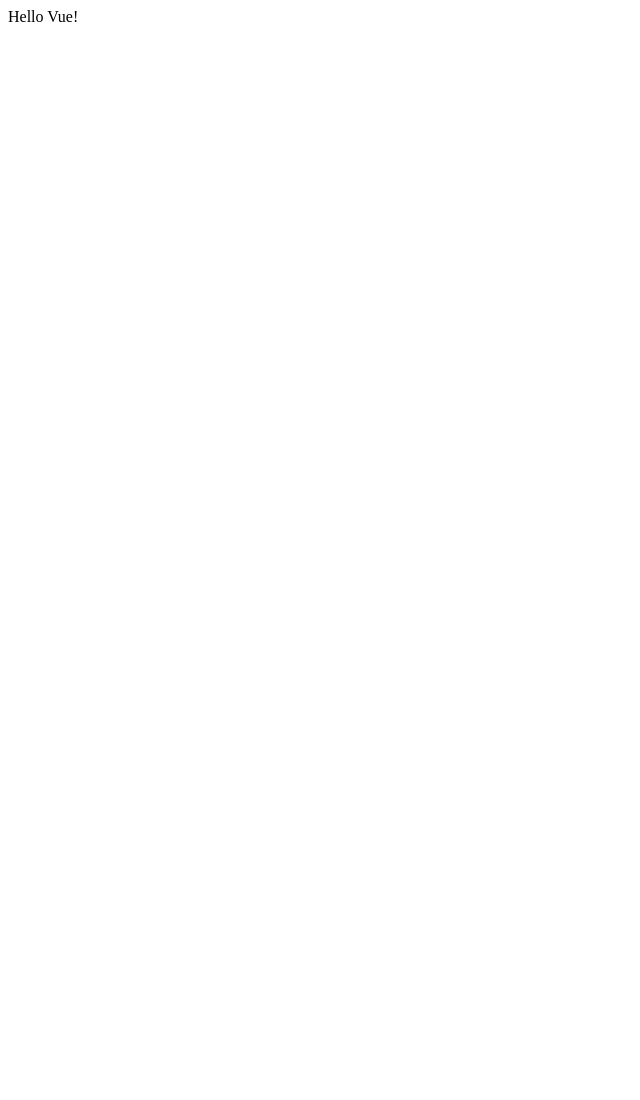
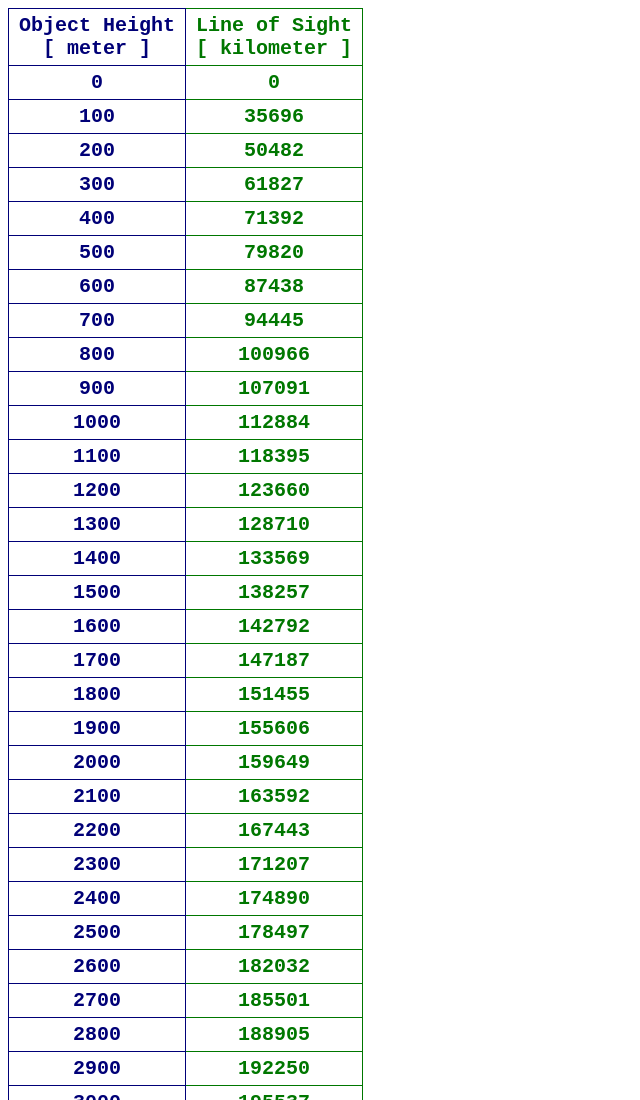
Before and after one commit to hyperbotauthor/lineofsight, a website: page index.html in a window 1280 px wide. Shown: the top 1100 px of the page, without its empty margins (0-640 px from the left). Before the commit the page ends 800 px from the top, so only its background shows below. Drawn offline with nearby package versions, Linux system fonts and the light colour scheme.

Commit message:
Calculator

```diff
--- a/index.html
+++ b/index.html
@@ -1,12 +1,52 @@
 <script src="https://cdn.jsdelivr.net/npm/vue@2"></script>
 
-<div id="app">{{ message }}</div>
+<style>
+    table {
+        border-collapse: collapse;
+    }
+    td {
+        padding: 5px;
+        padding-left: 10px;
+        padding-right: 10px;
+        text-align: center;
+        border: solid 1px;
+        font-weight: bold;
+        font-family: monospace;
+        font-size: 20px;
+    }
+    .height {
+        color: #007;
+    }
+    .los {
+        color: #070;
+    }
+</style>
+
+<div id="app">
+    <table>
+        <tr>
+            <td class="height">Object Height<br>[ meter ]</td>
+            <td class="los">Line of Sight<br>[ kilometer ]</td>
+        </tr>
+        <tr v-for="item in los">
+            <td class="height">{{ item.height }}</td>
+            <td class="los">{{ Math.floor(item.los) }}</td>
+        </tr>
+    </table>
+</div>
 
 <script>
+    const EARTH_RADIUS=6371000
+
+    function los(height){
+        const effHeight = EARTH_RADIUS + height
+        return Math.sqrt(effHeight*effHeight - EARTH_RADIUS*EARTH_RADIUS)
+    }
+
   var app = new Vue({
     el: "#app",
     data: {
-      message: "Hello Vue!",
+      los: Array(90).fill(0).map((_,i)=>({height:i*100, los:los(i*100)}))
     },
   });
 </script>
```
